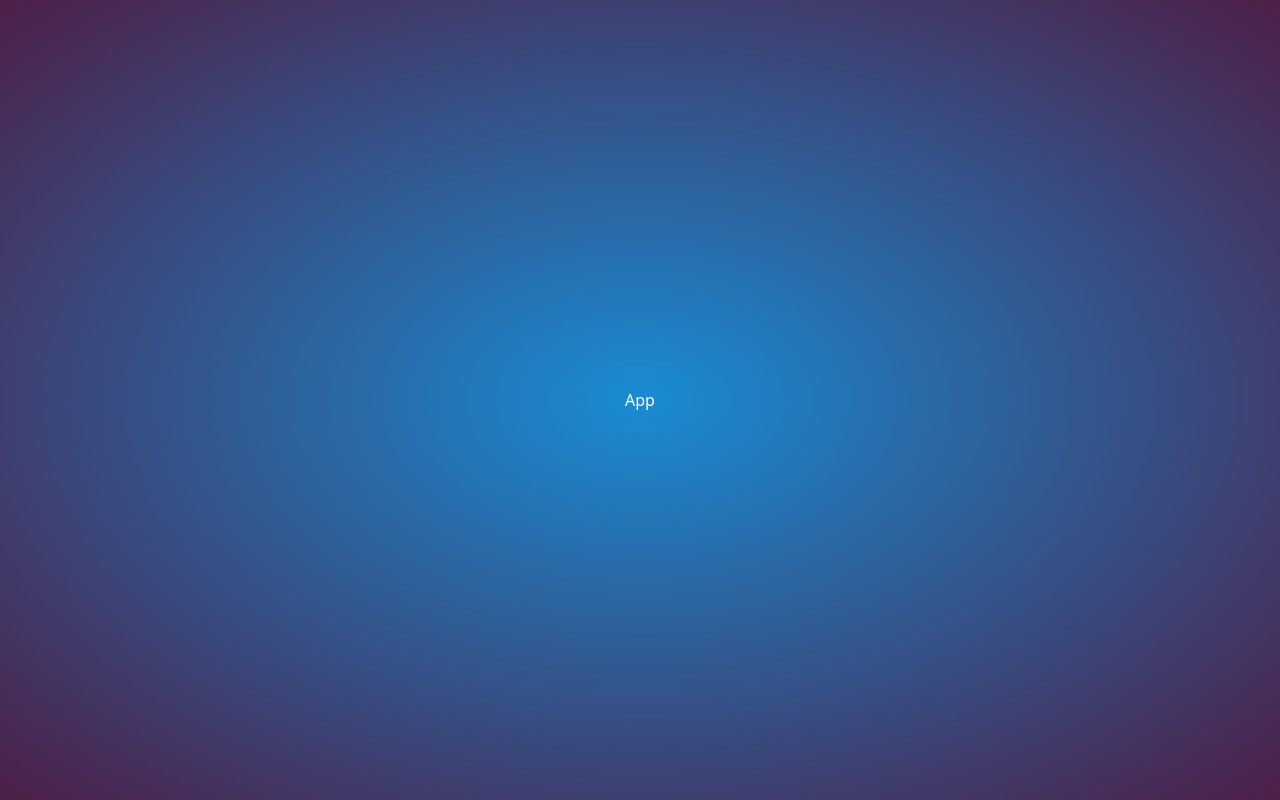
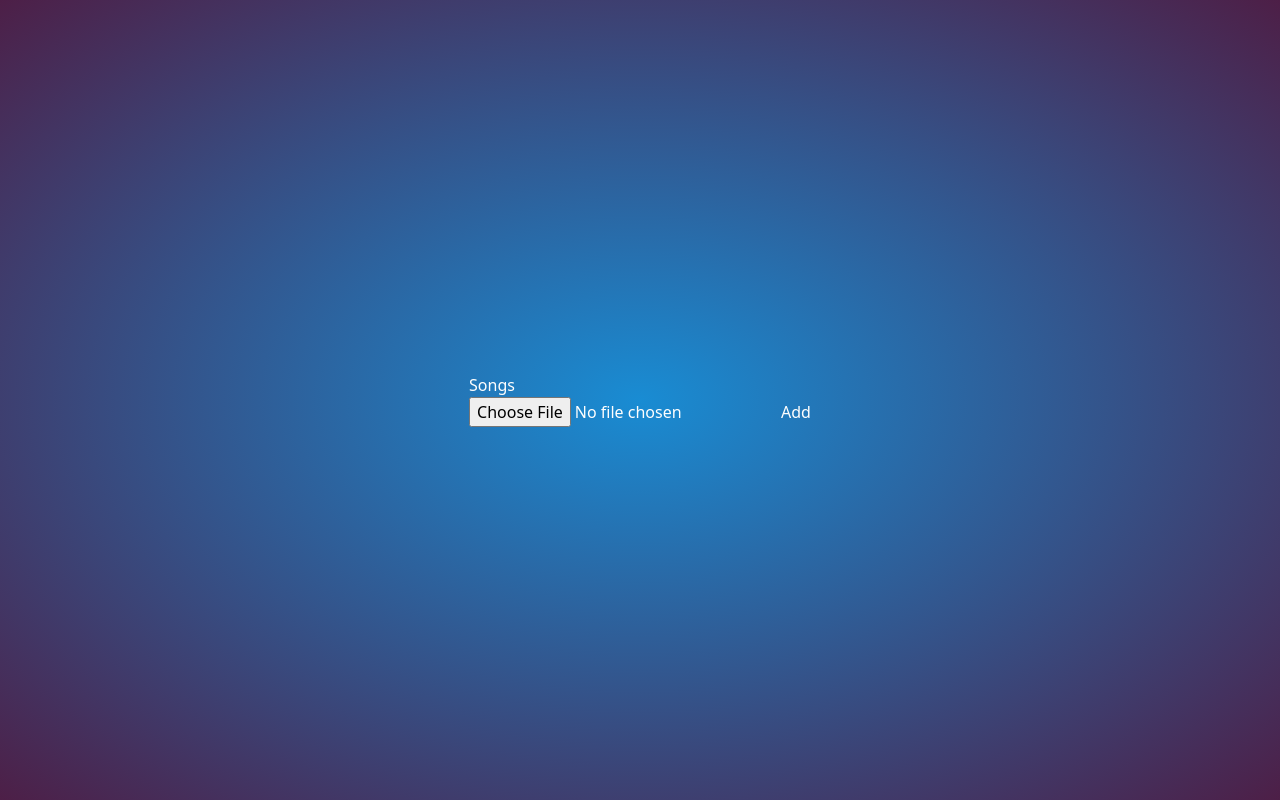
Before and after one commit to Ashkantvn/Music-player, a React (Create React App) app: page / in a window 1280 px wide. Built offline with nearby package versions, Linux system fonts and the light colour scheme.

Commit message:
Create basic playlist with input

```diff
--- a/src/App.js
+++ b/src/App.js
@@ -1,7 +1,12 @@
 import React from "react";
+import Songs from "./pages/Songs";
 
 const App = () => {
-  return <div>App</div>;
+  return (
+    <div>
+      <Songs/>
+    </div>
+  );
 };
 
 export default App;
--- /dev/null
+++ b/src/pages/Songs.js
@@ -0,0 +1,61 @@
+import React, { useCallback, useState } from "react";
+
+const Songs = () => {
+  const [uploadedfile, setuploadedfile] = useState("");
+  const [arrayFiles, setarrayFiles] = useState([]);
+
+
+
+
+
+  const playList = useCallback(() => {
+    const songsLists = [];
+    for (let i = 0; i < arrayFiles.length; i++) {
+      songsLists.push(URL.createObjectURL(arrayFiles[i]));
+    }
+    return songsLists;
+  }, [arrayFiles]);
+
+
+
+
+  const a = playList().map((song) => {
+    return (
+      <audio key={song} controls>
+        <source src={song} />
+        Your browser does not support audio tag
+      </audio>
+    );
+  });
+
+
+
+  return (
+    <>
+      <div>
+        <h1>Songs</h1>
+        <div>
+          <input
+            type="file"
+            onChange={(e) => {
+              setuploadedfile(
+                (uploadedfile) => (uploadedfile = e.target.files[0])
+              );
+            }}
+          />
+          <button
+            onClick={() => {
+              arrayFiles.push(uploadedfile);
+              setuploadedfile("");
+            }}
+          >
+            Add
+          </button>
+        </div>
+      </div>
+      {/* <div>{mappedPlayList}</div> */}
+      {a}
+    </>
+  );
+};
+export default Songs;
```
